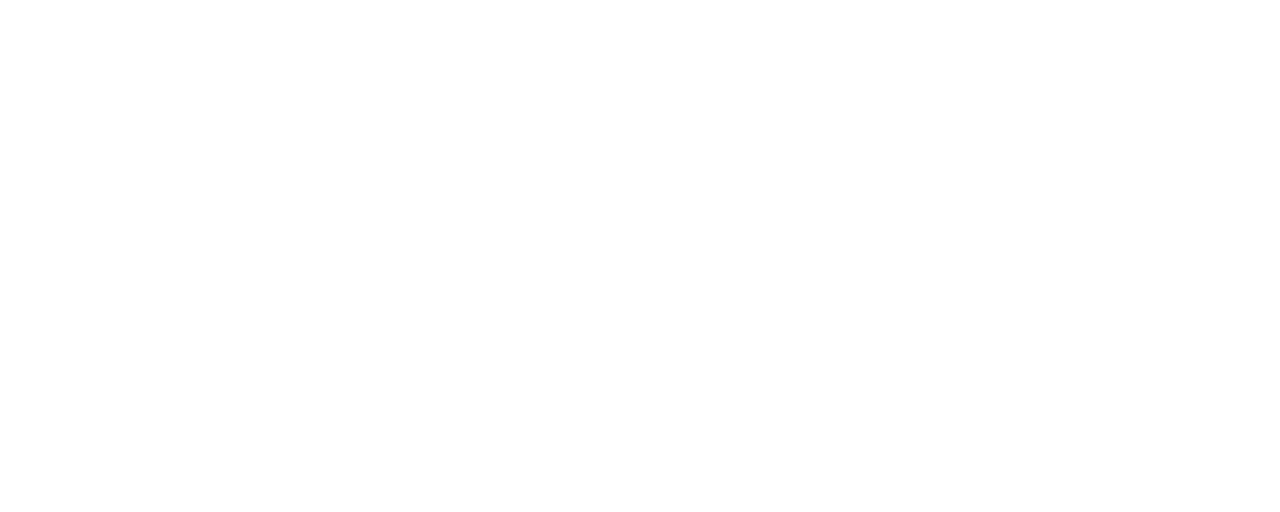
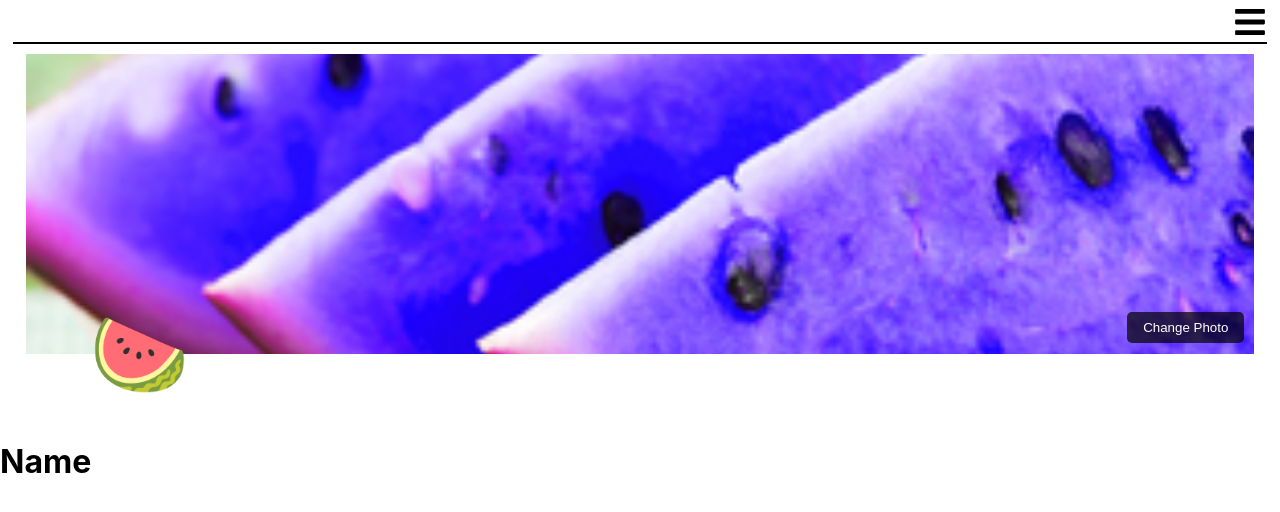
Before and after one commit to azh05/TasteBuds, a React (Create React App) app in the folder tastebuds-site/: page /profile in a window 1280 px wide. Before the commit this address had no page. Shown: the top 512 px of the page. Built offline with nearby package versions, Linux system fonts and the light colour scheme.

Commit message:
Incomplete version of user-view profile-page

```diff
--- a/tastebuds-site/package.json
+++ b/tastebuds-site/package.json
@@ -6,8 +6,12 @@
     "@testing-library/jest-dom": "^5.17.0",
     "@testing-library/react": "^13.4.0",
     "@testing-library/user-event": "^13.5.0",
+    "emoji-picker-react": "^4.12.0",
+    "firebase": "^11.0.2",
+    "mongoose": "^8.8.1",
     "react": "^18.3.1",
     "react-dom": "^18.3.1",
+    "react-icons": "^5.3.0",
     "react-router-dom": "^6.28.0",
     "react-scripts": "5.0.1",
     "web-vitals": "^2.1.4"
--- a/tastebuds-site/src/App.js
+++ b/tastebuds-site/src/App.js
@@ -8,6 +8,7 @@ import Login from './components/Login';  // Ensure this path is correct
 import Signup from './pages/signup'; // Correct path for signup page
 import HomePage from './pages/home';  // Correct path for HomePage
 import SwipePage from './pages/SwipePage';
+import ProfilePage from './pages/profile';
 
 function App() {
   return (
@@ -19,6 +20,7 @@ function App() {
           <Route path="/signup" element={<Signup />} /> {/* Signup page route */}
           <Route path="/login" element={<Login />} /> {/* Login page route */}
           <Route path="/scroll" element={<SwipePage />} /> {/* Scroll page route */}
+          <Route path="/profile" element = {<ProfilePage />} /> {/* Profile page route */}
         </Routes>
       </div>
     </Router>
--- a/tastebuds-site/src/pages/home.js
+++ b/tastebuds-site/src/pages/home.js
@@ -24,6 +24,12 @@ function HomePage() {
           Here!
         </Link>
       </p>
+      <p className="home-text">
+        Temp hyperlink to profile page{' '}
+        <Link className="home-link" to= "/profile">
+          Here!
+        </Link>
+      </p>
     </div>
   );
 }
--- /dev/null
+++ b/tastebuds-site/src/pages/profile.js
@@ -0,0 +1,72 @@
+import React, { useState } from 'react';
+import "../styles/profile.css"
+import Picker from 'emoji-picker-react';
+import { FaBars } from 'react-icons/fa';
+import Watermelon from "../watermelon.jpg"
+
+function ProfilePage()  {
+    const [email, setEmail] = useState('');
+  const [password, setPassword] = useState('');
+  const [profileName, setProfileName] = useState('');
+  const [zipCode, setZipCode] = useState('');
+  const [age, setAge] = useState('');
+  const [gender, setGender] = useState('');
+  const [cuisine, setCuisine] = useState('');
+  const [photo, setPhoto] = useState(null);
+  const [icon, setIcon] = useState('🍉')
+  const [showPicker, setShowPicker] = useState(false);
+
+  const handlePhotoChange = (event) => {
+    const file = event.target.files[0];
+    if (file) {
+      setPhoto(URL.createObjectURL(file));
+    }
+  };
+  const handleEmojiClick = (emojiObject) => {
+    setIcon(emojiObject.emoji);
+    setShowPicker(false); // Close the picker after selecting an emoji
+  };
+
+  const categories = [
+    {
+        category: 'food_drink',
+        name: 'Food & Drink' // Custom label
+    }
+    ];
+
+
+  return (
+    <div >
+        <div class = "top-bar" >
+            <button class= "icon-button">
+                <FaBars size = {34}/>
+            </button>
+        </div>
+        <div class = "horizontal-bar"></div>
+        <div class = "header-photo-container">
+        <img id="header-photo" src={photo || Watermelon} alt="Header Photo" />
+            <button
+             class="upload-button"
+             onClick={() => document.getElementById('photo-upload').click()}>
+                Change Photo
+                <input type="file" id="photo-upload" accept="image/*" onChange={handlePhotoChange}/>
+            </button>
+        </div>
+        <div class = "food-icon" onClick={() => setShowPicker(!showPicker)}>
+            <span className="icon-display" >{icon}</span>
+        </div>
+        {showPicker && (
+            <div className="emoji-picker-container">
+                <Picker
+                    onEmojiClick={handleEmojiClick}
+                    disableSkinTonePicker={true}
+                    categories={categories}
+                />
+            </div>
+      )}
+      <h1>Name</h1>
+    </div>
+  );
+}
+
+export default ProfilePage;
--- /dev/null
+++ b/tastebuds-site/src/styles/profile.css
@@ -0,0 +1,79 @@
+.icon-button{
+    border: none;
+    background: none;
+    transition-duration: 0.4s;
+}
+
+.icon-button :hover{
+    background-color: #000000; /* Green */
+    color: white;
+    border-radius: 4px;
+}
+
+.top-bar{
+    display: flex;
+    justify-content: flex-end;
+    max-width: 98%;
+    padding-top: 5px;
+    margin: 0 auto;
+}
+
+.horizontal-bar{
+    width: 98%;
+    height: 2px;
+    background-color: #000;
+    margin: 0 auto;
+}
+
+.header-photo-container {
+    width: 96%;
+    height: 300px;
+    text-align: center;
+    margin: 0 auto;
+    padding-top: 10px;
+    position: relative;
+}
+
+#header-photo {
+    width: 100%;
+    max-height: 300px;
+    object-fit: cover; /* Crops the image to fit the container */
+}
+
+#photo-upload {
+    position: absolute;
+    top: 0;
+    left: 0;
+    width: 100%;
+    height: 100%;
+    opacity: 0;
+    cursor: pointer;
+}
+
+.upload-button {
+    position: absolute;
+    bottom: 1px;
+    right: 10px;
+    background-color: rgba(0, 0, 0, 0.7);
+    color: white;
+    border: none;
+    padding: 8px 16px;
+    border-radius: 5px;
+    cursor: pointer;
+    z-index: 2;
+}
+
+.food-icon {
+    display: inline-flex;
+    align-items: center;
+    cursor: pointer;
+    position: relative;
+    margin-left: 7%;
+    top: -40px;
+}
+
+.icon-display{
+    margin-right: 8px;
+    font-size: 5rem;
+    margin-right: 5%;
+}
```
Also changed, not shown: tastebuds-site/src/styles/swipe.css (line endings or trailing spaces), 1 other file (tests, documents, lock files or other folders).
